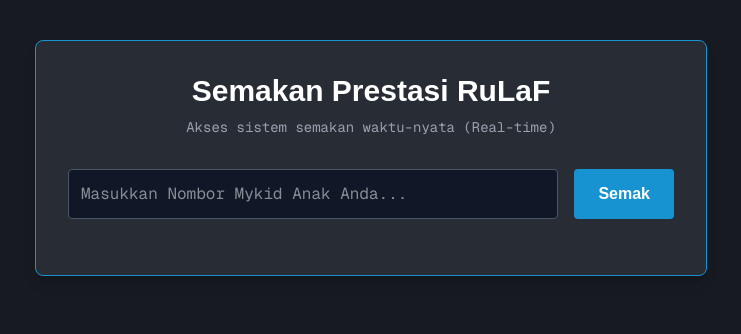
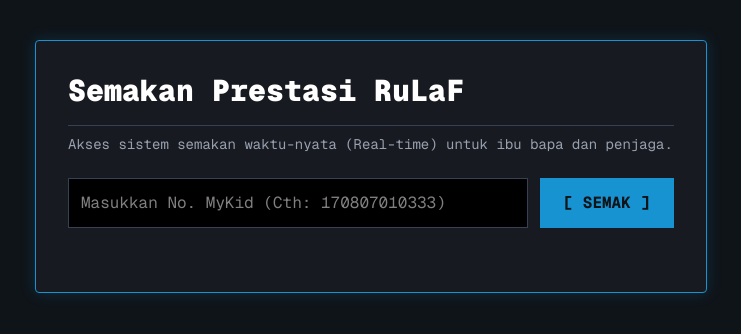
Before and after one commit to Barudy/rulaf-web, a Next.js app: page /semakan in a window 1280 px wide. Shown: the top 334 px of the page, without its empty margins (269-1010 px from the left). Built offline with nearby package versions, Linux system fonts and the light colour scheme; no server answers.

Commit message:
rulafhub v1.4-stable 5.9-ai

```diff
--- a/app/admin/pengurusan/page.tsx
+++ b/app/admin/pengurusan/page.tsx
@@ -121,7 +121,8 @@ export default function PengurusanSekolah() {
       kehadiran: borangMarkah[murid.mykid].kehadiran,
       markah_jawi: borangMarkah[murid.mykid].markah_jawi,
       bacaan_quran: borangMarkah[murid.mykid].bacaan_quran,
-      hafazan: borangMarkah[murid.mykid].hafazan
+      hafazan: borangMarkah[murid.mykid].hafazan,
+      tahap_rulaf: borangMarkah[murid.mykid]?.tahap_rulaf || murid.tahap_rulaf
     }));
 
     const { error } = await supabase.from('markah_murid').insert(payload);
@@ -231,6 +232,19 @@ export default function PengurusanSekolah() {
                         <td className="p-2">
                           <input type="text" value={borangMarkah[murid.mykid]?.hafazan} onChange={(e) => handleInput(murid.mykid, 'hafazan', e.target.value)} className="w-full p-1.5 bg-black border border-gray-600 text-center text-white outline-none focus:border-green-500 rounded-sm" placeholder="Gred" />
                         </td>
+  <td className="p-2 border border-gray-700">
+    <select
+      className="w-full bg-black border border-gray-600 p-1 text-xs text-white focus:border-[#1793D1]"
+      defaultValue={murid.tahap_rulaf || ''}
+      onChange={(e) => handleInput(murid.mykid, 'tahap_rulaf', e.target.value)}
+    >
+      <option value="">- Pilih Tahap -</option>
+      <option value="RuLaF Ta">[*] RuLaF Ta (Mentor)</option>
+      <option value="RuLaF Ba">[~] RuLaF Ba (Sederhana)</option>
+      <option value="RuLaF Alif">[!] RuLaF Alif (Lemah)</option>
+      <option value="RuLaF Khas">[!!] RuLaF Khas (Pemulihan)</option>
+    </select>
+  </td>
                       </tr>
                     ))}
                   </tbody>
--- a/app/semakan/page.tsx
+++ b/app/semakan/page.tsx
@@ -1,79 +1,125 @@
 'use client';
-import { useState } from 'react';
+import React, { useState } from 'react';
 import { supabase } from '../lib/supabaseClient';
 
 export default function SemakanIbuBapa() {
   const [carian, setCarian] = useState('');
   const [muridDitemui, setMuridDitemui] = useState<any>(null);
   const [mesejRalat, setMesejRalat] = useState('');
-  const [sedangMencari, setSedangMencari] = useState(false);
+  const [isSearching, setIsSearching] = useState(false);
 
-  const klikSemak = async () => {
+  // Fungsi menyedut data dari Supabase menggunakan MyKid
+  const klikSemak = async (e: React.FormEvent) => {
+    e.preventDefault();
     setMesejRalat('');
     setMuridDitemui(null);
-    if (!carian) return setMesejRalat('Sila masukkan nama murid.');
+    setIsSearching(true);
 
-    setSedangMencari(true);
+    if (!carian) {
+      setMesejRalat('[!] Sila masukkan nombor MyKid.');
+      setIsSearching(false);
+      return;
+    }
 
-    // Menarik data markah dari Supabase berdasarkan nama
-    const { data, error } = await supabase
-      .from('markah_murid')
-      .select('*')
-      .eq('mykid', carian); // Carian tepat (EQUAL)
+    try {
+      const { data, error } = await supabase
+        .from('markah_murid')
+        .select('*')
+        .eq('mykid', carian)
+        .order('bulan_tahun', { ascending: false }) // Ambil rekod bulan terbaharu
+        .limit(1);
 
-    if (error) {
-      setMesejRalat('Ralat sistem: ' + error.message);
-    } else if (data && data.length === 0) {
-      setMesejRalat('Rekod murid tidak ditemui. Sila semak ejaan nama atau MyKid anak anda.');
-    } else if (data && data.length > 0) {
-      // TAMBAHKAN  PADA KOD DI BAWAH INI
-      setMuridDitemui(data[0]);
+      if (error) throw error;
+
+      if (data && data.length > 0) {
+        setMuridDitemui(data); // Rekod dijumpai!
+      } else {
+        setMesejRalat('[!] Rekod tidak dijumpai. Sila pastikan MyKid adalah tepat tanpa sengkang (-).');
+      }
+    } catch (err: any) {
+      setMesejRalat('[!] Ralat Sistem: ' + err.message);
     }
-    setSedangMencari(false);
+    setIsSearching(false);
   };
 
   return (
-    <div className="min-h-screen bg-[#171A21] p-10 flex flex-col items-center">
-      <div className="w-full max-w-2xl bg-[#282C34] p-8 rounded-lg shadow-lg border border-[#1793D1]">
-        <h1 className="text-3xl font-bold text-white mb-2 text-center">Semakan Prestasi RuLaF</h1>
-        <p className="text-gray-400 text-center mb-8 font-mono text-sm">Akses sistem semakan waktu-nyata (Real-time)</p>
+    <div className="min-h-screen bg-[#0F1419] text-[#A5B2D9] font-mono p-4 sm:p-10 flex flex-col items-center selection:bg-[#1793D1] selection:text-white">
 
-        {/* Kotak Carian */}
-        <div className="flex gap-4 mb-6">
+      <div className="max-w-2xl w-full bg-[#171A21] border border-[#1793D1] rounded-sm shadow-[0_0_15px_rgba(23,147,209,0.2)] p-8">
+        <h1 className="text-3xl font-black text-white mb-2 border-b border-gray-700 pb-4">Semakan Prestasi RuLaF</h1>
+        <p className="text-gray-400 text-sm mb-6">Akses sistem semakan waktu-nyata (Real-time) untuk ibu bapa dan penjaga.</p>
+
+        {/* KOTAK CARIAN */}
+        <form onSubmit={klikSemak} className="flex flex-col sm:flex-row gap-3 mb-8">
           <input
             type="text"
             value={carian}
             onChange={(e) => setCarian(e.target.value)}
-            placeholder="Masukkan Nombor Mykid Anak Anda..."
-            className="w-full p-3 bg-gray-900 text-white border border-gray-600 focus:border-[#1793D1] outline-none rounded font-mono"
+            placeholder="Masukkan No. MyKid (Cth: 170807010333)"
+            className="flex-1 p-3 bg-black border border-gray-700 text-white outline-none focus:border-[#1793D1] transition-colors"
           />
           <button
-            onClick={klikSemak}
-            disabled={sedangMencari}
-            className="bg-[#1793D1] hover:bg-blue-500 text-white font-bold py-3 px-6 rounded transition-colors disabled:bg-gray-600"
+            type="submit"
+            disabled={isSearching}
+            className="bg-[#1793D1] text-[#0F1419] px-6 py-3 font-bold hover:bg-blue-400 transition-colors disabled:bg-gray-600 whitespace-nowrap"
           >
-            {sedangMencari ? 'Mencari...' : 'Semak'}
+            {isSearching ? 'MENYEMAK...' : '[ SEMAK ]'}
           </button>
-        </div>
+        </form>
 
-        {mesejRalat && <p className="text-red-400 font-mono text-center">{mesejRalat}</p>}
+        {/* PAPARAN RALAT */}
+        {mesejRalat && (
+          <div className="bg-red-900/20 border-l-4 border-red-500 p-4 mb-6">
+            <p className="text-red-400 font-bold text-sm animate-pulse">{mesejRalat}</p>
+          </div>
+        )}
 
-        {/* Kad Keputusan Markah ala Terminal */}
+        {/* PAPARAN REKOD MURID */}
         {muridDitemui && (
-          <div className="mt-8 bg-black p-6 rounded border border-gray-700 font-mono text-sm">
-            <h2 className="text-[#1793D1] text-xl font-bold mb-4 border-b border-gray-700 pb-2">
-              [+] REKOD DIJUMPAI
-            </h2>
-            <div className="grid grid-cols-2 gap-4 text-gray-300">
-              <p><span className="text-white font-bold">NAMA:</span> {muridDitemui.nama}</p>
-              <p><span className="text-white font-bold">KELAS:</span> {muridDitemui.kelas}</p>
-              <p><span className="text-white font-bold">KEHADIRAN:</span> {muridDitemui.kehadiran}</p>
-              <p><span className="text-white font-bold">MARKAH JAWI:</span> {muridDitemui.jawi}</p>
-              <p><span className="text-white font-bold">BACAAN QURAN:</span> {muridDitemui.quran}</p>
-              <p><span className="text-white font-bold">UJIAN HAFAZAN:</span> {muridDitemui.hafazan}</p>
+          <div className="bg-black border border-gray-700 p-6 shadow-inner">
+            <h2 className="text-[#1793D1] font-bold text-lg mb-4 pb-2 border-b border-gray-800">[+] REKOD DIJUMPAI</h2>
+
+            <div className="grid grid-cols-1 sm:grid-cols-2 gap-y-4 gap-x-8 text-sm">
+              <div>
+                <p className="text-gray-500 text-xs font-bold mb-1">NAMA MURID:</p>
+                <p className="text-white font-bold">{muridDitemui.nama_murid || 'Tiada Rekod'}</p>
+              </div>
+              <div>
+                <p className="text-gray-500 text-xs font-bold mb-1">KELAS:</p>
+                <p className="text-white font-bold">{muridDitemui.kelas_id || 'Tiada Rekod'}</p>
+              </div>
+              <div>
+                <p className="text-gray-500 text-xs font-bold mb-1">REKOD KEHADIRAN:</p>
+                <p className="text-white font-bold">{muridDitemui.kehadiran ? `${muridDitemui.kehadiran} Hari` : '0'}</p>
+              </div>
+              <div>
+                <p className="text-gray-500 text-xs font-bold mb-1">KUMPULAN RULAF:</p>
+                <p className={`font-bold ${muridDitemui.tahap_rulaf === 'RuLaF Ta' ? 'text-blue-400' : muridDitemui.tahap_rulaf === 'RuLaF Ba' ? 'text-yellow-400' : 'text-red-400'}`}>
+                  {muridDitemui.tahap_rulaf || 'Belum Ditetapkan'}
+                </p>
+              </div>
+
+              <div className="col-span-1 sm:col-span-2 mt-4 pt-4 border-t border-gray-800">
+                <p className="text-[#1793D1] font-bold mb-3"> PENCAPAIAN AKADEMIK ({muridDitemui.bulan_tahun || 'Terkini'})</p>
+                <div className="grid grid-cols-1 sm:grid-cols-3 gap-4">
+                  <div className="bg-gray-900 p-3 rounded-sm border border-gray-700">
+                    <p className="text-gray-500 text-xs mb-1">MARKAH JAWI</p>
+                    <p className="text-2xl font-black text-white">{muridDitemui.markah_jawi || '0'}%</p>
+                  </div>
+                  <div className="bg-gray-900 p-3 rounded-sm border border-gray-700">
+                    <p className="text-gray-500 text-xs mb-1">BACAAN QURAN</p>
+                    <p className="text-lg font-bold text-white">{muridDitemui.bacaan_quran || '-'}</p>
+                  </div>
+                  <div className="bg-gray-900 p-3 rounded-sm border border-gray-700">
+                    <p className="text-gray-500 text-xs mb-1">UJIAN HAFAZAN</p>
+                    <p className="text-lg font-bold text-white">{muridDitemui.hafazan || '-'}</p>
+                  </div>
+                </div>
+              </div>
             </div>
           </div>
         )}
+
       </div>
     </div>
   );
```
